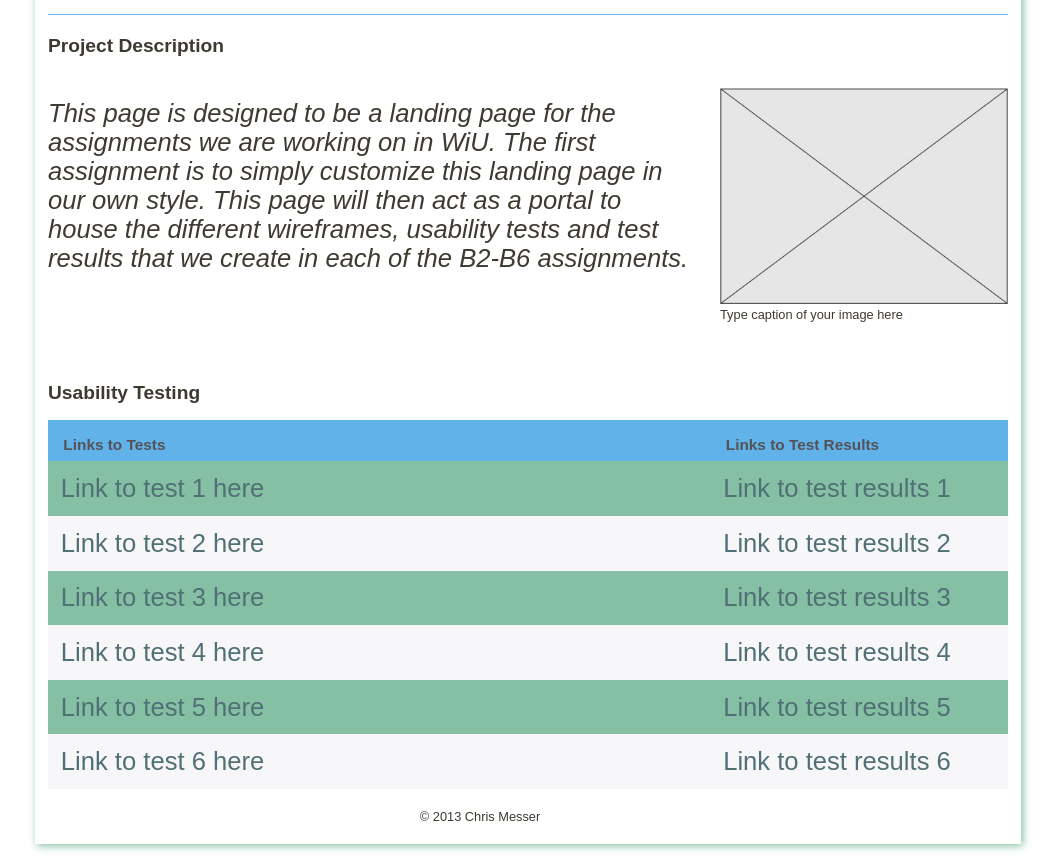
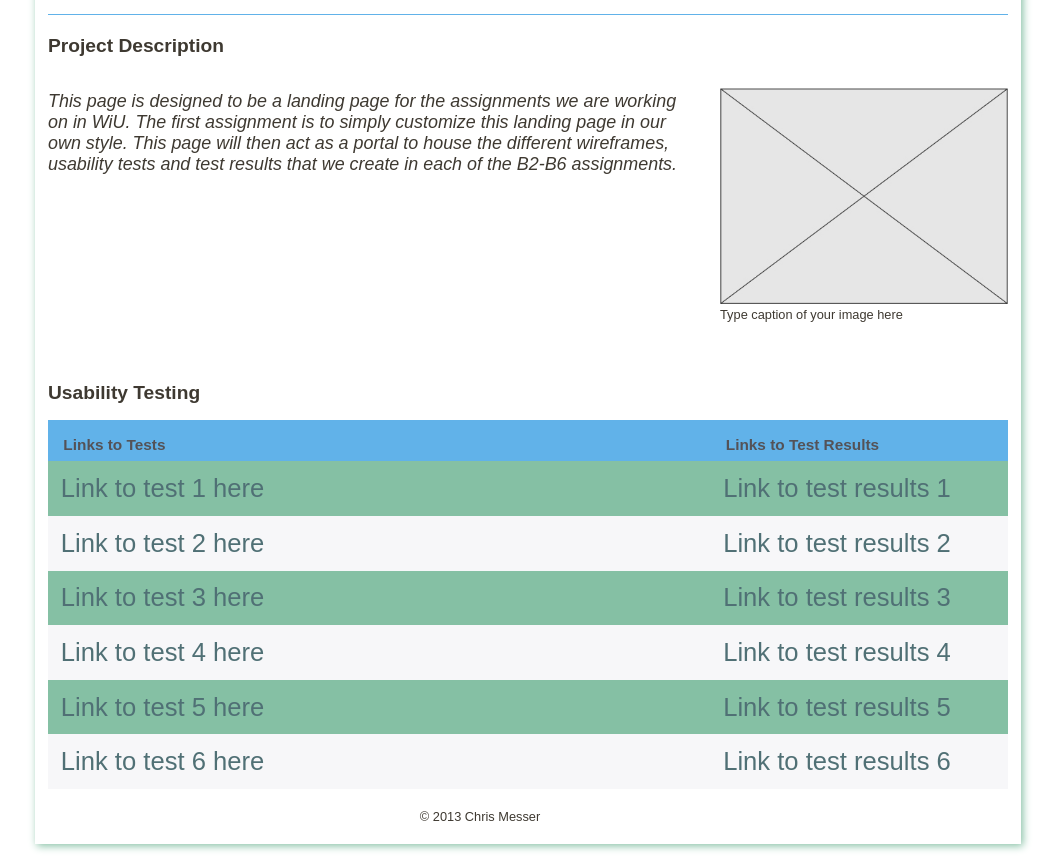
Before and after one commit to cm101610/WiU-Messer, a plain HTML site: page Landing Page/index.html in a window 1280 px wide. Shown: the part 42-906 px from the top of the page, without its empty margins (112-1171 px from the left). Drawn offline with Linux system fonts and the light colour scheme.

Commit message:
Adjusted size of project description text

```diff
--- a/Landing Page/css/main.css
+++ b/Landing Page/css/main.css
@@ -74,7 +74,7 @@ td:first-child{
 .main p{
 	width: 67.5%;
 	float: left;
-	font-size: 2.0em;
+	font-size: 1.4em;
 	color: #3E3931;
 
 }
```
